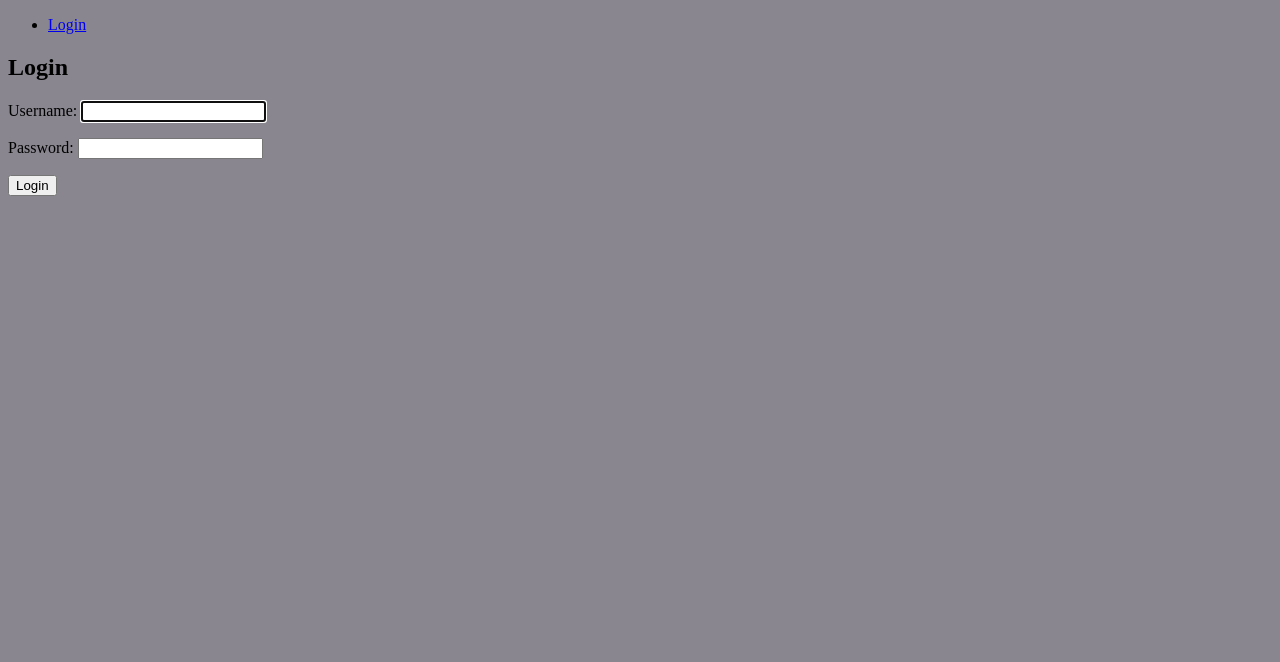
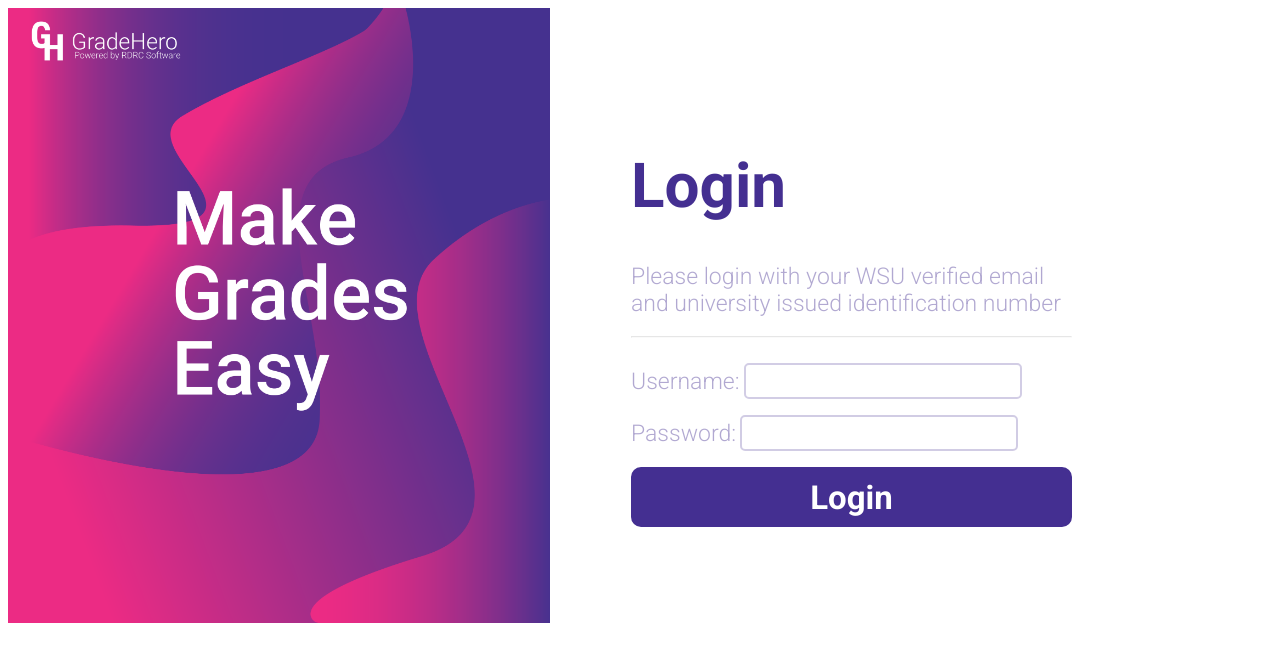
Before and after one commit to darya17b/GradeTracker2, a Django app: page /accounts/login/ in a window 1280 px wide. Shown: the top 662 px of the page. Run offline with Django 5.2, Linux system fonts and the light colour scheme; some libraries are stand-ins or nearby versions.

Commit message:
committing Rachel's Changes

```diff
--- a/gradetracker/gradetracker/models.py
+++ b/gradetracker/gradetracker/models.py
@@ -13,6 +13,7 @@ class Course(models.Model):
     name : name of the course
     instructor : name of the instructor
     """
+    student = models.ForeignKey(User, on_delete = models.CASCADE, default=1)
     name = models.CharField(max_length = 200)
     code = models.CharField(max_length = 5, unique=True)
     instructor = models.CharField(max_length = 200)
--- a/gradetracker/gradetracker/settings.py
+++ b/gradetracker/gradetracker/settings.py
@@ -121,7 +121,8 @@ USE_TZ = True
 # Static files (CSS, JavaScript, Images)
 # https://docs.djangoproject.com/en/5.1/howto/static-files/
 
-STATIC_URL = 'static/'
+STATIC_URL = '/static/'
+STATICFILES_DIRS = [BASE_DIR / 'static']
 
 # Default primary key field type
 # https://docs.djangoproject.com/en/5.1/ref/settings/#default-auto-field
@@ -129,5 +130,5 @@ STATIC_URL = 'static/'
 DEFAULT_AUTO_FIELD = 'django.db.models.BigAutoField'
 
 #redirect to the grades page
-LOGIN_REDIRECT_URL = '/grades/'
+LOGIN_REDIRECT_URL = 'home/'
 LOGOUT_REDIRECT_URL = '/accounts/login/'
--- a/gradetracker/gradetracker/urls.py
+++ b/gradetracker/gradetracker/urls.py
@@ -19,6 +19,7 @@ from django.urls import path
 from django.contrib.auth import views as auth_views
 from . import views
 from .student_grades import student_grades
+from .student_courses import student_courses
 
 
 
@@ -27,6 +28,7 @@ urlpatterns = [
     path('admin/', admin.site.urls),
     path('accounts/login/', auth_views.LoginView.as_view(template_name='gradetracker/login.html'), name='login'),
     path('accounts/logout/', auth_views.LogoutView.as_view(), name='logout'),
-    path('grades/', student_grades, name='student_grades'),
+    path('grades/<int:course_id>', student_grades, name='student_grades'),
     path('', views.home, name='home'),
+    path('accounts/login/home/', student_courses, name='home'),
 ]
--- /dev/null
+++ b/gradetracker/static/login.css
@@ -0,0 +1,97 @@
+
+.flex-container {
+	width: 100%;
+	height: 100%;
+  	display: flex;
+  	flex-direction: row;
+  	align-items: center;
+  	justify-content: flex-end;
+}
+
+
+
+#login_right{
+	margin-right: 200px;
+
+}
+
+.flex-item img {
+	object-fit: contain;
+	width: 87%;
+    height: 87%;
+
+}
+
+h1{
+	font-family: Roboto;
+	font-weight: 700;
+	color: #442F91;
+	font-size: 62px;
+}
+
+h2{
+	font-family: Roboto;
+	font-weight: 300;
+	color: #442F91;
+	opacity: 41%;
+	font-size: 23px;
+}
+
+hr
+{
+	color: #442F91;
+	opacity: 24%;
+	margin-bottom: 25px;
+}
+
+label{
+	font-family: Roboto;
+	font-weight: 300;
+	color: #442F91;
+	opacity: 41%;
+	font-size: 23px;
+}
+
+input{
+	border: 2px solid #442F91;
+	width: 270px;
+	height: 30px;
+	opacity: 24%;
+	border-radius: 5px;
+	outline: 1px;
+	font-family: Roboto;
+	font-weight: 300;
+	font-size: 23px;
+}
+
+#login_button{
+	background-color: #442F91;
+	width: 441px;
+	height: 60px;
+	text-align: center;
+	color: white;
+	font-family: Roboto;
+	font-weight: 700;
+	font-size: 33px;
+	border-radius: 10px;
+	cursor: pointer;
+	transition: background-color 0.3s;
+	border: 2px solid #442F91;
+	box-shadow: none;
+}
+
+#login_button:hover{
+	background-color: #4FC8EF;
+	color: white;
+	border-color: #4FC8EF;
+	box-shadow: none;
+	border: 2px solid #4FC8EF;
+}
+
+#labell{
+	padding-bottom: 5px;
+}
+
+#inputt{
+	padding-bottom: 15px;
+}
--- a/gradetracker/templates/gradetracker/base.html
+++ b/gradetracker/templates/gradetracker/base.html
@@ -7,11 +7,11 @@
 <body>
     <nav>
         <ul>
-            {% if user.is_authenticated %}
+            <!-- {% if user.is_authenticated %}
             <a href="{% url 'logout' %}">Logout</a>
             {% else %}
                 <li><a href="{% url 'login' %}">Login</a></li>
-            {% endif %}
+            {% endif %} -->
         </ul>
     </nav>
 
--- a/gradetracker/templates/gradetracker/login.html
+++ b/gradetracker/templates/gradetracker/login.html
@@ -1,16 +1,49 @@
-{% extends "gradetracker/base.html" %}
+{% load static %}
+<!DOCTYPE html>
+<html>
 
-{% block content %}
+	<head>
 
-<body style="background-color: #8a868f;">
+		<!-- meta tags and title -->
+		<meta charset="UTF-8">
+		<meta name="viewport" content="width=device-width, initial-scale=1.0">
+		<title>GradeHero: Never Slip on Your Classes</title>
+		<link rel="shortcut icon" type="image/png" href="logocutout-01.png"/>
 
-    <h2>Login</h2>
-    </body>
+		<link rel="preconnect" href="https://fonts.googleapis.com">
+		<link rel="preconnect" href="https://fonts.gstatic.com" crossorigin>
+		<link href="https://fonts.googleapis.com/css2?family=Roboto:ital,wght@0,100;0,300;0,400;0,500;0,700;0,900;1,100;1,300;1,400;1,500;1,700;1,900&family=Silkscreen&display=swap" rel="stylesheet">
 
 
-<form method="POST">
-    {% csrf_token %}
-    {{ form.as_p }}
-    <button type="submit">Login</button>
-</form>
-{% endblock %}
+		<!-- external and on-page CSS goes here -->
+		<link rel="stylesheet" href="{% static 'login.css' %}" media="all">
+		<style>
+
+		</style>
+
+		<!-- external and on-page JavaScript goes here -->
+		<script src="https://kit.fontawesome.com/dc4b9d6624.js" crossorigin="anonymous"></script>
+		<script>
+			// on-page JavaScript, if any, goes here -- otherwise delete this section
+		</script>
+
+	</head>
+	<body>
+		<div class="flex-container">
+  			<div class="flex-item" id="login_left">
+  				<img src="{% static 'login_graphic_2.png' %}" alt="Gradient Graphic" id="login_graphic">
+  			</div>
+  			<div class="flex-item" id="login_right">
+  				<h1>Login</h1>
+  				<h2>Please login with your WSU verified email and university issued identification number</h2>
+  				<hr>
+  				<form action="{% url 'login' %}" method="POST">
+                    {% csrf_token %}
+                    {{ form.as_p }}
+        			<button type="submit" id="login_button">Login</button>
+  				</form>
+  			</div>
+		</div>
+	</body>
+
+</html>
```
Also changed, not shown: gradetracker/gradetracker/student_courses.py (added, +12 -0 lines), gradetracker/gradetracker/student_grades.py (+5 -2 lines), gradetracker/static/grades.css (added, +105 -0 lines), gradetracker/static/home.css (added, +102 -0 lines), gradetracker/templates/gradetracker/grades.html (+60 -20 lines), gradetracker/templates/gradetracker/home.html (+67 -3 lines), gradetracker/db.sqlite3, gradetracker/gradetracker/migrations/0002_alter_course_code_alter_course_instructor_and_more.py (added), gradetracker/gradetracker/migrations/0003_course_student.py (added), gradetracker/gradetracker/migrations/0004_grade_course.py (added), gradetracker/gradetracker/migrations/0005_remove_grade_course.py (added), gradetracker/static/login_graphic_2.png (added), gradetracker/static/sidebar_graphic-01.png (added), gradetracker/static/user_icon-01.png (added).
